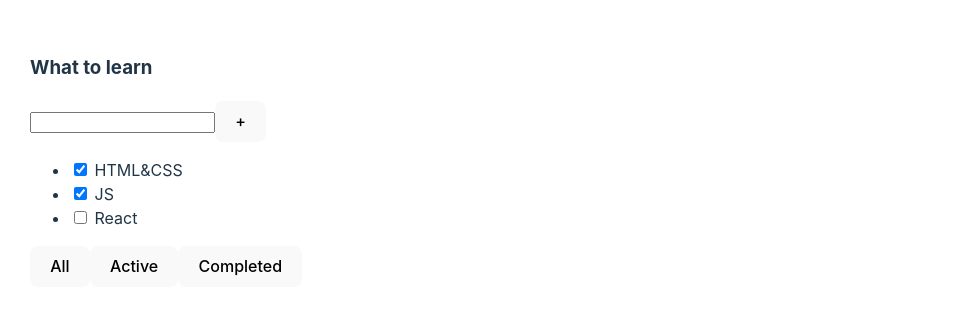
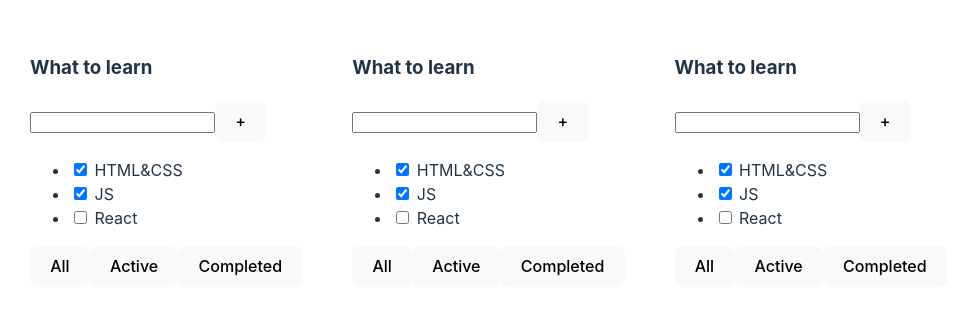
Before and after one commit to umedjankabiri/main-course-todolist-monday, a React (Vite) app: page / in a window 1280 px wide. Shown: the part 239-554 px from the top of the page, without its empty margins (0-959 px from the left). Built offline with nearby package versions, Linux system fonts and the light colour scheme.

Commit message:
changed App

```diff
--- a/src/App.tsx
+++ b/src/App.tsx
@@ -1,27 +1,15 @@
-import './App.css';
+import './App.css'
+import {Todolist} from "common/components/Todolist.tsx";
+import './App.css'
 
 function App() {
    return (
       <div className="App">
-         <div>
-            <h3>What to learn</h3>
-            <div>
-               <input/>
-               <button>+</button>
-            </div>
-            <ul>
-               <li><input type="checkbox" checked={true}/> <span>HTML&CSS</span></li>
-               <li><input type="checkbox" checked={true}/> <span>JS</span></li>
-               <li><input type="checkbox" checked={false}/> <span>React</span></li>
-            </ul>
-            <div>
-               <button>All</button>
-               <button>Active</button>
-               <button>Completed</button>
-            </div>
-         </div>
+         <Todolist />
+         <Todolist />
+         <Todolist />
       </div>
-   );
+   )
 }
 
-export default App;
+export default App
```
